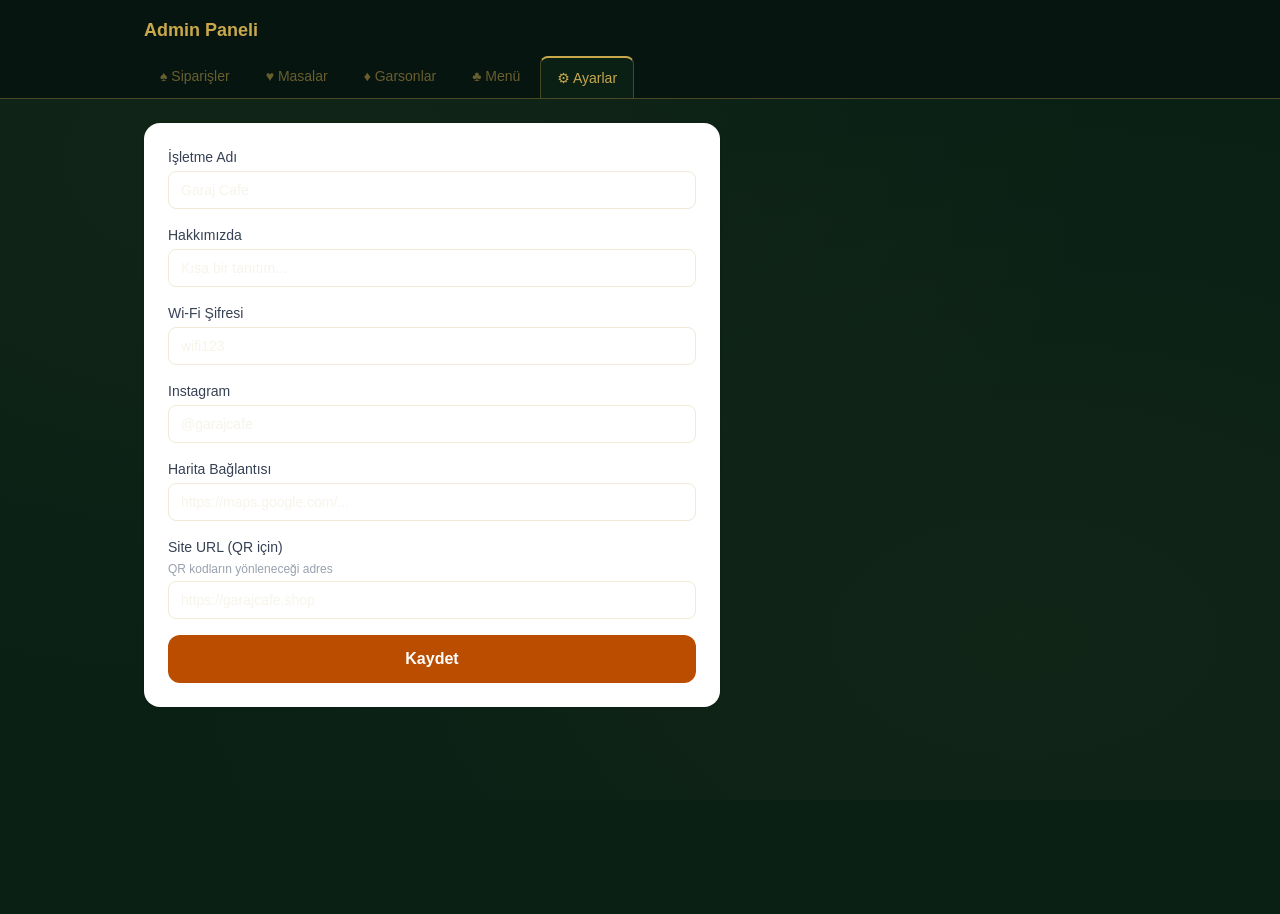
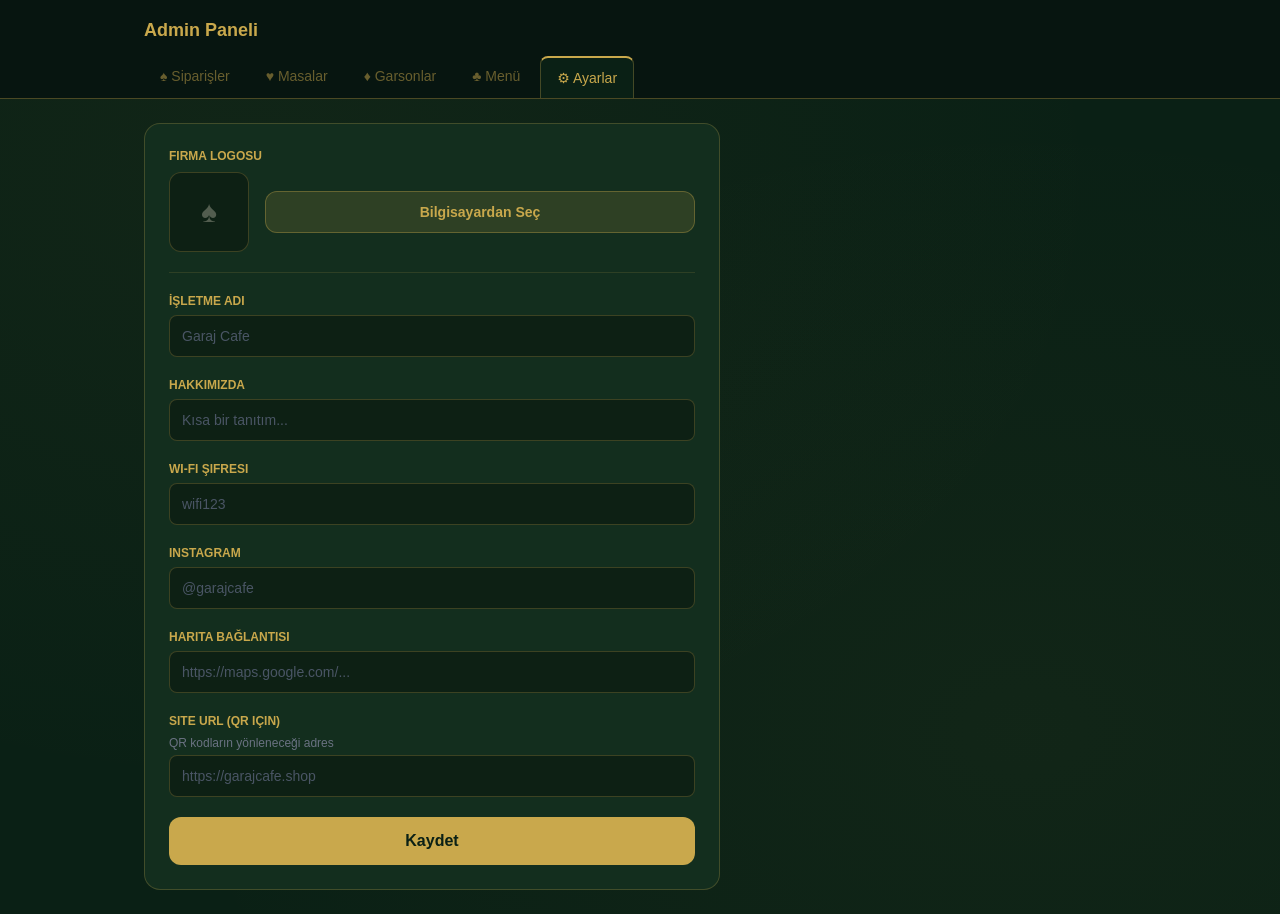
Before and after one commit to devrankacan/garajcafe, a Next.js app: page /admin/settings in a window 1280 px wide. Before the commit the page ends 800 px from the top, so only its background shows below. Built offline with nearby package versions, Linux system fonts and the light colour scheme; no server answers; the database is empty.

Commit message:
feat: logo yükleme özelliği eklendi
- /api/upload endpoint ile bilgisayardan logo yükleme
- Ayarlar sayfasına logo önizlemeli yükleme alanı
- Müşteri menüsü header'ında logo gösterimi

https://claude.ai/code/session_018u5dVoHw8QXbWmnKnLnQqd

```diff
--- a/src/app/admin/settings/page.tsx
+++ b/src/app/admin/settings/page.tsx
@@ -1,6 +1,6 @@
 "use client";
 
-import { useEffect, useState } from "react";
+import { useEffect, useRef, useState } from "react";
 
 type Form = {
   businessName: string;
@@ -9,20 +9,41 @@ type Form = {
   instagram: string;
   mapUrl: string;
   baseUrl: string;
+  logoUrl: string;
 };
 
 export default function SettingsPage() {
-  const [form, setForm] = useState<Form>({ businessName: "", about: "", wifi: "", instagram: "", mapUrl: "", baseUrl: "" });
+  const [form, setForm] = useState<Form>({
+    businessName: "", about: "", wifi: "", instagram: "", mapUrl: "", baseUrl: "", logoUrl: "",
+  });
   const [saving, setSaving] = useState(false);
   const [saved, setSaved] = useState(false);
+  const [uploading, setUploading] = useState(false);
+  const fileRef = useRef<HTMLInputElement>(null);
 
   useEffect(() => {
     fetch("/api/settings").then((r) => r.json()).then((data) => setForm((p) => ({ ...p, ...data })));
   }, []);
 
+  async function uploadLogo(e: React.ChangeEvent<HTMLInputElement>) {
+    const file = e.target.files?.[0];
+    if (!file) return;
+    setUploading(true);
+    const fd = new FormData();
+    fd.append("file", file);
+    const res = await fetch("/api/upload", { method: "POST", body: fd });
+    const data = await res.json();
+    if (data.url) setForm((p) => ({ ...p, logoUrl: data.url }));
+    setUploading(false);
+  }
+
   async function save() {
     setSaving(true);
-    await fetch("/api/settings", { method: "POST", headers: { "Content-Type": "application/json" }, body: JSON.stringify(form) });
+    await fetch("/api/settings", {
+      method: "POST",
+      headers: { "Content-Type": "application/json" },
+      body: JSON.stringify(form),
+    });
     setSaving(false);
     setSaved(true);
     setTimeout(() => setSaved(false), 2500);
@@ -37,27 +58,81 @@ export default function SettingsPage() {
     { label: "Site URL (QR için)", key: "baseUrl", hint: "QR kodların yönleneceği adres", placeholder: "https://garajcafe.shop" },
   ];
 
+  const inputStyle = {
+    background: "rgba(0,0,0,0.3)",
+    border: "1px solid rgba(201,168,76,0.25)",
+    color: "white",
+  };
+
+  const labelStyle = { color: "#c9a84c" };
+
   return (
     <div className="max-w-xl">
       {saved && (
-        <div className="bg-green-100 text-green-800 rounded-xl px-4 py-3 mb-4 font-medium">
-          Ayarlar kaydedildi!
+        <div className="rounded-xl px-4 py-3 mb-4 font-medium text-sm"
+          style={{ background: "rgba(34,197,94,0.15)", color: "#4ade80", border: "1px solid rgba(34,197,94,0.3)" }}>
+          ✓ Ayarlar kaydedildi!
         </div>
       )}
-      <div className="bg-white rounded-2xl shadow-sm p-6 space-y-4">
+
+      <div className="rounded-2xl p-6 space-y-5" style={{ background: "#132e1e", border: "1px solid rgba(201,168,76,0.25)" }}>
+
+        {/* Logo Yükleme */}
+        <div>
+          <label className="block text-xs font-semibold uppercase mb-2" style={labelStyle}>Firma Logosu</label>
+          <div className="flex items-center gap-4">
+            {/* Önizleme */}
+            <div className="w-20 h-20 rounded-xl flex items-center justify-center flex-shrink-0 overflow-hidden"
+              style={{ background: "rgba(0,0,0,0.3)", border: "1px solid rgba(201,168,76,0.25)" }}>
+              {form.logoUrl ? (
+                <img src={form.logoUrl} alt="Logo" className="w-full h-full object-contain p-1" />
+              ) : (
+                <span className="text-3xl opacity-30">♠</span>
+              )}
+            </div>
+            <div className="flex-1">
+              <input ref={fileRef} type="file" accept="image/*" onChange={uploadLogo} className="hidden" />
+              <button
+                onClick={() => fileRef.current?.click()}
+                disabled={uploading}
+                className="w-full py-2.5 rounded-xl text-sm font-semibold transition-opacity disabled:opacity-50"
+                style={{ background: "rgba(201,168,76,0.15)", color: "#c9a84c", border: "1px solid rgba(201,168,76,0.35)" }}
+              >
+                {uploading ? "Yükleniyor..." : "Bilgisayardan Seç"}
+              </button>
+              {form.logoUrl && (
+                <button
+                  onClick={() => setForm((p) => ({ ...p, logoUrl: "" }))}
+                  className="w-full mt-1.5 py-1.5 rounded-xl text-xs text-red-400 hover:text-red-300"
+                  style={{ border: "1px solid rgba(239,68,68,0.2)" }}
+                >
+                  Logoyu Kaldır
+                </button>
+              )}
+            </div>
+          </div>
+        </div>
+
+        <div style={{ borderBottom: "1px solid rgba(201,168,76,0.15)" }} />
+
+        {/* Diğer Alanlar */}
         {fields.map(({ label, key, hint, placeholder }) => (
           <div key={key}>
-            <label className="block text-sm font-medium text-gray-700 mb-1">{label}</label>
-            {hint && <p className="text-xs text-gray-400 mb-1">{hint}</p>}
+            <label className="block text-xs font-semibold uppercase mb-1.5" style={labelStyle}>{label}</label>
+            {hint && <p className="text-xs text-gray-500 mb-1">{hint}</p>}
             <input
               value={form[key]}
               onChange={(e) => setForm({ ...form, [key]: e.target.value })}
               placeholder={placeholder}
-              className="w-full border rounded-lg px-3 py-2 text-sm focus:outline-none focus:ring-1 focus:ring-amber-500"
+              className="w-full rounded-lg px-3 py-2.5 text-sm placeholder-gray-600 focus:outline-none"
+              style={inputStyle}
             />
           </div>
         ))}
-        <button onClick={save} disabled={saving} className="w-full bg-amber-700 hover:bg-amber-600 disabled:opacity-50 text-white py-3 rounded-xl font-bold">
+
+        <button onClick={save} disabled={saving}
+          className="w-full py-3 rounded-xl font-bold disabled:opacity-50 transition-opacity"
+          style={{ background: "#c9a84c", color: "#0a2015" }}>
           {saving ? "Kaydediliyor..." : "Kaydet"}
         </button>
       </div>
--- /dev/null
+++ b/src/app/api/upload/route.ts
@@ -0,0 +1,24 @@
+import { NextResponse } from "next/server";
+import { writeFile, mkdir } from "fs/promises";
+import path from "path";
+
+export async function POST(req: Request) {
+  const formData = await req.formData();
+  const file = formData.get("file") as File | null;
+
+  if (!file) return NextResponse.json({ error: "Dosya bulunamadı" }, { status: 400 });
+
+  const ext = file.name.split(".").pop()?.toLowerCase();
+  if (!["jpg", "jpeg", "png", "gif", "webp", "svg"].includes(ext ?? "")) {
+    return NextResponse.json({ error: "Geçersiz dosya türü" }, { status: 400 });
+  }
+
+  const filename = `logo-${Date.now()}.${ext}`;
+  const uploadDir = path.join(process.cwd(), "public", "uploads");
+  await mkdir(uploadDir, { recursive: true });
+
+  const bytes = await file.arrayBuffer();
+  await writeFile(path.join(uploadDir, filename), Buffer.from(bytes));
+
+  return NextResponse.json({ url: `/uploads/${filename}` });
+}
--- a/src/app/page.tsx
+++ b/src/app/page.tsx
@@ -4,7 +4,7 @@ import { useEffect, useState } from "react";
 
 type Product = { id: number; name: string; description?: string; price: number; imageUrl?: string };
 type Category = { id: number; name: string; products: Product[] };
-type Settings = { businessName?: string; about?: string; wifi?: string; instagram?: string; mapUrl?: string };
+type Settings = { businessName?: string; about?: string; wifi?: string; instagram?: string; mapUrl?: string; logoUrl?: string };
 
 const SUITS = "♠  ♥  ♦  ♣";
 
@@ -46,10 +46,17 @@ export default function MenuPage() {
         <div className="max-w-xl mx-auto px-4 py-3">
           <div className="flex items-center justify-between mb-1">
             <div>
-              <h1 className="text-xl font-bold" style={{ color: "#c9a84c" }}>
-                {settings.businessName ?? "Garaj Cafe"}
-              </h1>
-              <p className="card-suit text-xs" style={{ color: "#c9a84c" }}>{SUITS}</p>
+                <div className="flex items-center gap-3">
+                {settings.logoUrl && (
+                  <img src={settings.logoUrl} alt="logo" className="h-10 w-10 object-contain rounded-lg" />
+                )}
+                <div>
+                  <h1 className="text-xl font-bold" style={{ color: "#c9a84c" }}>
+                    {settings.businessName ?? "Garaj Cafe"}
+                  </h1>
+                  <p className="card-suit text-xs" style={{ color: "#c9a84c" }}>{SUITS}</p>
+                </div>
+              </div>
             </div>
             <div className="relative">
               <button
```
